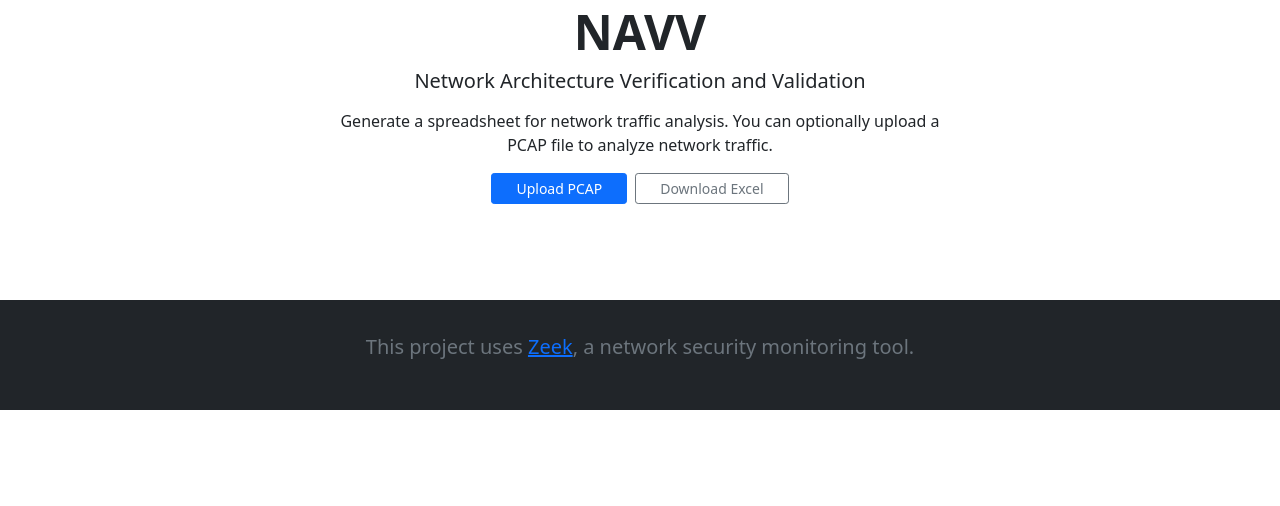
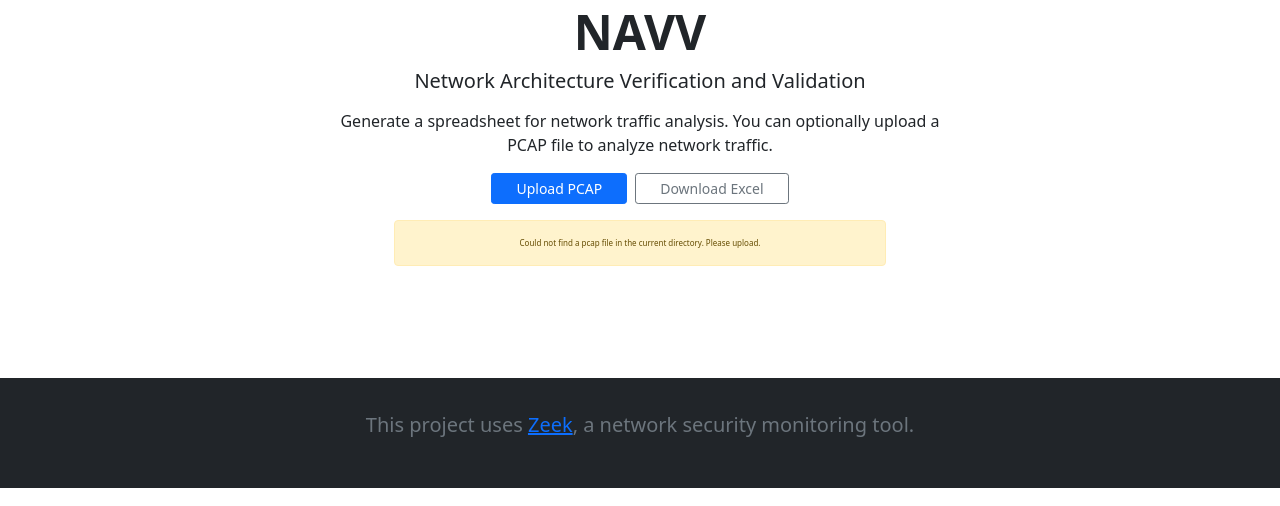
Before and after one commit to cisagov/network-architecture-verification-and-validation, a Flask app: page / in a window 1280 px wide. Shown: the part 217-723 px from the top of the page. Run offline with Flask 3, Linux system fonts and the light colour scheme; parts of the project's set-up code (start-up, migrations or seed data) failed here and were passed over; some libraries are stand-ins or nearby versions.

Commit message:
add custom pcap messages

```diff
--- a/src/navv/gui/app.py
+++ b/src/navv/gui/app.py
@@ -2,6 +2,8 @@ import logging
 import os
 
 from flask import Flask, render_template, send_from_directory
+
+from navv.gui.utils import get_pcap_file
 
 
 logging.basicConfig(level=logging.INFO)
@@ -11,11 +13,14 @@ app = Flask(__name__)
 
 @app.route("/")
 def index():
-    for file in os.listdir(os.getcwd()):
-        if file.endswith(".pcap"):
-            logger.info(f"Found pcap file: {file}")
-            break
-    return render_template("index.html")
+    pcap_file, pcap_msg, pcap_msg_color = get_pcap_file()
+
+    return render_template(
+        "index.html",
+        pcap_file=pcap_file,
+        pcap_msg=pcap_msg,
+        pcap_msg_color=pcap_msg_color,
+    )
 
 
 @app.route("/download")
--- a/src/navv/gui/static/styles.css
+++ b/src/navv/gui/static/styles.css
@@ -1,13 +1,10 @@
-.b-divider {
-  height: 3rem;
-  background-color: rgba(0, 0, 0, .1);
-  border: solid rgba(0, 0, 0, .15);
-  border-width: 1px 0;
-  box-shadow: inset 0 .5em 1.5em rgba(0, 0, 0, .1), inset 0 .125em .5em rgba(0, 0, 0, .15);
-}
-
 @media (min-width: 992px) {
   .rounded-lg-3 {
     border-radius: .3rem;
   }
 }
+
+.alert {
+  width: 40%;
+  font-size: .5rem;
+}
--- a/src/navv/gui/templates/index.html
+++ b/src/navv/gui/templates/index.html
@@ -50,10 +50,12 @@
           analyze network traffic.
         </p>
         <div class="d-grid gap-2 d-sm-flex justify-content-sm-center">
-          <button type="button" class="btn btn-primary btn-sm px-4 gap-3">Upload PCAP</button>
+          <button type="file" class="btn btn-primary btn-sm px-4 gap-3 {% if pcap_file %}disabled{% endif %}">Upload
+            PCAP</button>
           <a class="btn btn-outline-secondary btn-sm px-4" href="{{ url_for('download') }}">Download Excel</a>
         </div>
       </div>
+      <div class="alert alert-{{ pcap_msg_color }} mx-auto mt-3" role="alert">{{ pcap_msg }}</div>
     </div>
 
     <div class="bg-dark text-secondary px-2 py-3 text-center">
--- /dev/null
+++ b/src/navv/gui/utils.py
@@ -0,0 +1,30 @@
+import os
+import logging
+
+logger = logging.getLogger(__name__)
+
+
+def get_pcap_file() -> tuple[str, str, str]:
+    """Get the pcap file from the current working directory."""
+    pcap_files = set()
+    for file in os.listdir(os.getcwd()):
+        if file.endswith(".pcap"):
+            logger.info(f"Found pcap file: {file} in {os.getcwd()}")
+            pcap_files.add(file)
+
+    # No PCAP file found
+    if len(pcap_files) == 0:
+        logger.error(f"Could not find a pcap file in {os.getcwd()}")
+        return (
+            "",
+            "Could not find a pcap file in the current directory. Please upload.",
+            "warning",
+        )
+
+    # Multiple PCAP files found
+    if len(pcap_files) > 1:
+        logger.error(f"Found multiple pcap files, please remove all but one.")
+        return "", "Found multiple pcap files. Please remove all but one.", "danger"
+
+    filename = pcap_files.pop()
+    return filename, f"{filename} detected and uploaded successfully.", "success"
```
